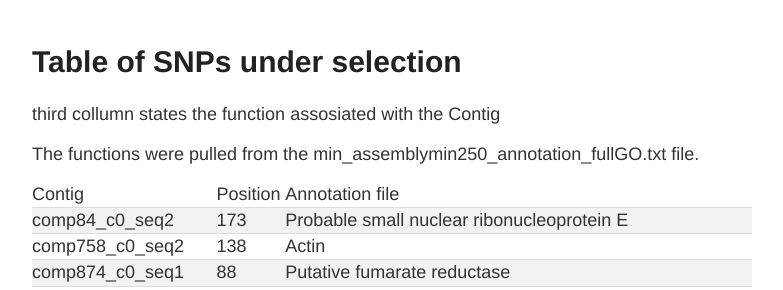
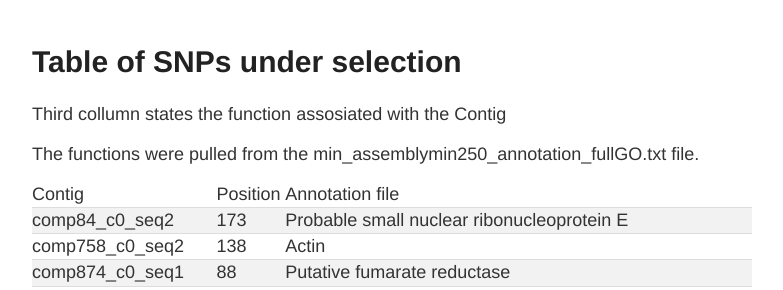
Before and after one commit to Mwags24/Brevolium_Notebook, a Jekyll site: the page built from _posts/2020-6-17-Begining_NCBI.md, in a window 1280 px wide and 900 px high. Shown: the part 370-660 px from the top of the window, without its empty margins (248-1031 px from the left). Built offline with Jekyll 4.4.1, drawn with Linux system fonts in a browser that asks for light colours.

```diff
--- a/_posts/2020-6-17-Begining_NCBI.md
+++ b/_posts/2020-6-17-Begining_NCBI.md
@@ -7,7 +7,7 @@ tags:
 
 
 # Table of SNPs under selection
-third collumn states the function assosiated with the Contig
+Third collumn states the function assosiated with the Contig
 
 The functions were pulled from the min_assemblymin250_annotation_fullGO.txt file.
 
```
